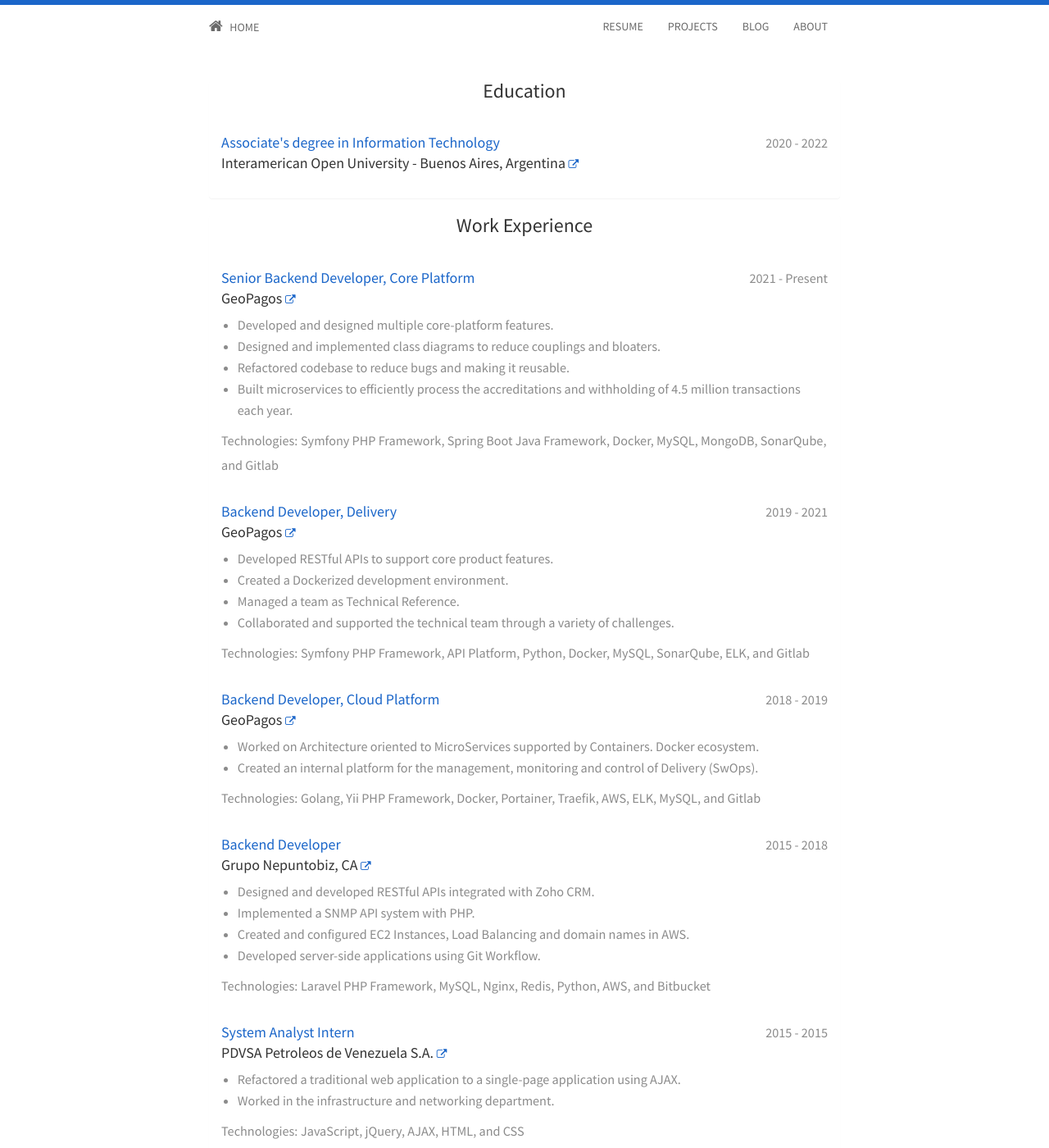
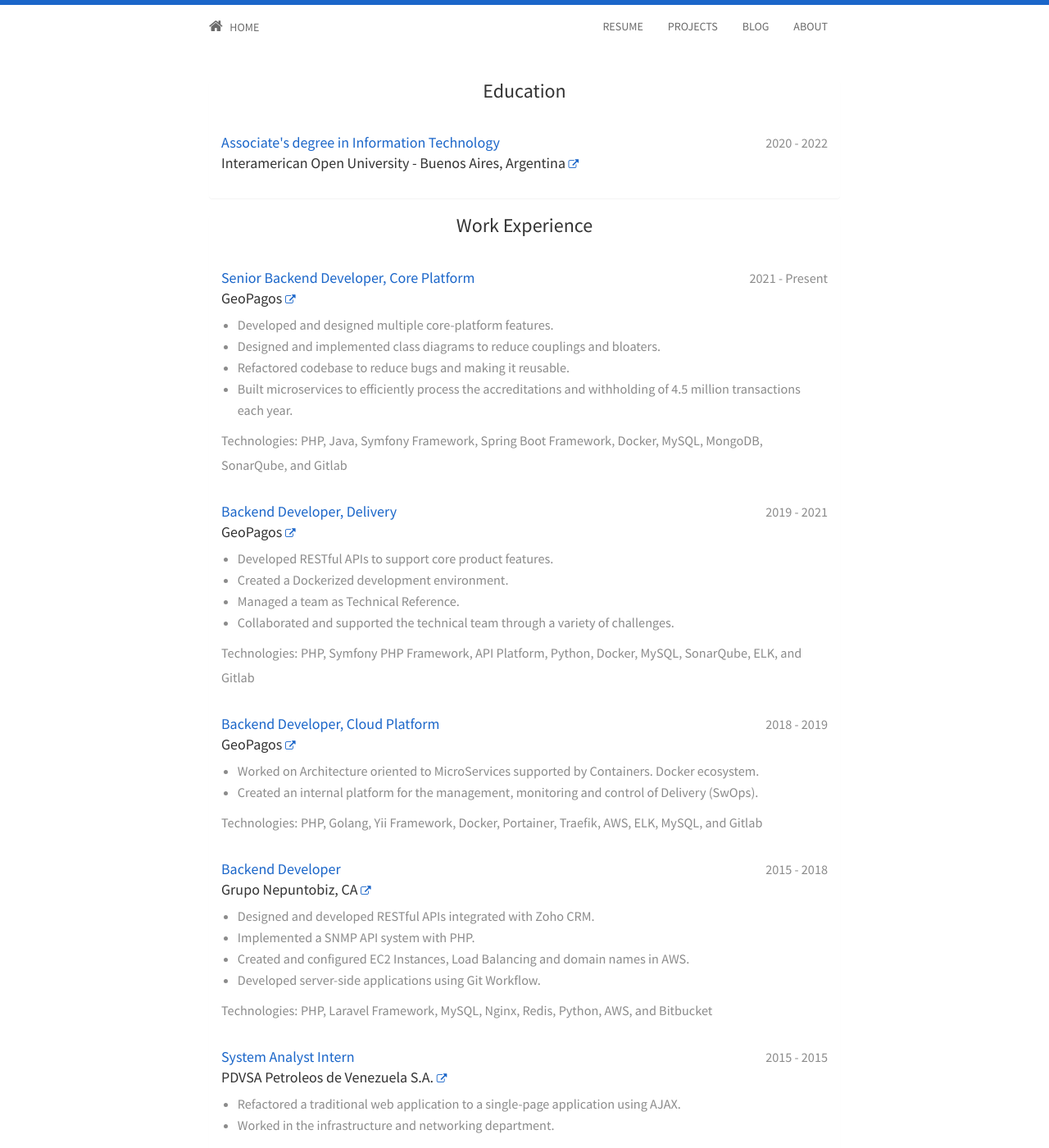
Before and after one commit to jfernancordova/jfernancordova.github.io, a Jekyll site: the page built from resume.html, in a window 1280 px wide and 1400 px high. Shown: the whole window at 82% size. Built offline with Jekyll 4.4.1, drawn with Linux system fonts in a browser that asks for light colours; nearby versions of some CDN libraries.

Commit message:
Update employment.yml

```diff
--- a/_data/employment.yml
+++ b/_data/employment.yml
@@ -8,8 +8,10 @@
     - Refactored codebase to reduce bugs and making it reusable.
     - Built microservices to efficiently process the accreditations and withholding of 4.5 million transactions each year.
   tech:
-  - Symfony PHP Framework
-  - Spring Boot Java Framework
+  - PHP
+  - Java
+  - Symfony Framework
+  - Spring Boot Framework
   - Docker
   - MySQL
   - MongoDB
@@ -26,6 +28,7 @@
     - Managed a team as Technical Reference.
     - Collaborated and supported the technical team through a variety of challenges.
   tech:
+    - PHP
     - Symfony PHP Framework
     - API Platform
     - Python
@@ -43,8 +46,9 @@
     - Worked on Architecture oriented to MicroServices supported by Containers. Docker ecosystem.
     - Created an internal platform for the management, monitoring and control of Delivery (SwOps).
   tech:
+    - PHP
     - Golang
-    - Yii PHP Framework
+    - Yii Framework
     - Docker
     - Portainer
     - Traefik
@@ -63,7 +67,8 @@
     - Created and configured EC2 Instances, Load Balancing and domain names in AWS.
     - Developed server-side applications using Git Workflow.
   tech:
-    - Laravel PHP Framework
+    - PHP
+    - Laravel Framework
     - MySQL
     - Nginx
     - Redis
```
